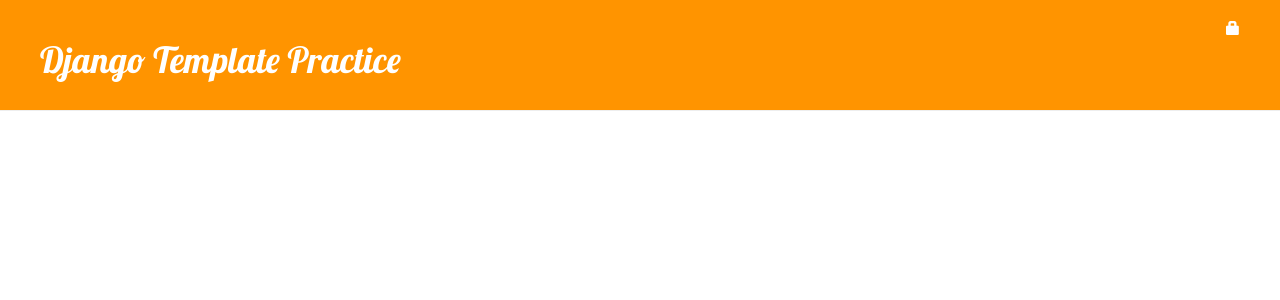
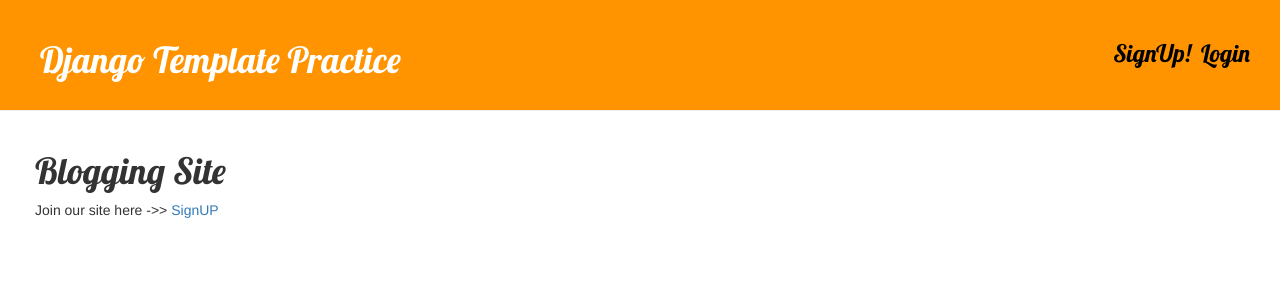
Before and after one commit to xDiego/my-first-blog, a Django app: page / in a window 1280 px wide. Shown: the top 300 px of the page. Run offline with Django 3.2, Linux system fonts and the light colour scheme; data that the repository does not hold is empty; some libraries are stand-ins or nearby versions.

Commit message:
Added new buttons and view changes

```diff
--- a/blog/forms.py
+++ b/blog/forms.py
@@ -16,3 +16,4 @@
 class RegisterForm(forms.Form):
     username = forms.CharField(label='username', max_length=30)
     password = forms.CharField(label='password', widget=forms.PasswordInput)
+    email = forms.EmailField(label='email', widget=forms.EmailInput)
--- a/blog/templates/blog/base.html
+++ b/blog/templates/blog/base.html
@@ -13,11 +13,14 @@
 
   <div class="page-header">
     {% if user.is_authenticated %}
+    <a class="top-menu"><span class="glyphicon glyphicon-cog"></span></a>
     <a href="{% url 'post_new' %}" class="top-menu" data-toggle="tooltip" title="New Post"><span class="glyphicon glyphicon-file"></span></a>
     <a href="{% url 'post_draft_list' %}" class="top-menu" data-toggle="tooltip" title="Drafts"><span class="glyphicon glyphicon-edit"></span></a>
+    <a href="{% url 'post_list'%}" class="top-menu" data-toggle="tooltip" title="Home"><span class="glyphicon glyphicon-home"></span></a>
     <p class="top-menu"><strong>Hello {{ user.username }}</strong><small>(<a href="{% url 'django.contrib.auth.views.logout' %}" data-toggle="tooltip" title="logout">Log out</a>)</small></p>
     {% else %}
-    <a href="{% url 'django.contrib.auth.views.login' %}" class="top-menu"><span class="glyphicon glyphicon-lock"></span></a>
+    <a href="{% url 'django.contrib.auth.views.login' %}" style="float: right; margin-right:10px; color:black;"><h3>Login</h3></a>
+    <a href="{% url 'register' %}" style="float: right; margin-right:10px; color:black;"><h3>SignUp!</h3></a>
     {% endif %}
 
     <h1><a href="/">Django Template Practice</a></h1>
--- /dev/null
+++ b/blog/templates/blog/index.html
@@ -0,0 +1,7 @@
+{% extends 'blog/base.html' %}
+
+{% block content %}
+<h1>Blogging Site</h1>
+<p>Join our site here ->> <a href="{% url 'register' %}">SignUP</a></p>
+
+{% endblock %}
--- a/blog/templates/blog/post_list.html
+++ b/blog/templates/blog/post_list.html
@@ -2,9 +2,9 @@
 
 {% block content %}
   {% for post in posts%}
-      <!--{% if post.published_date %} -->
           <div class="post">
 	    <h1><a href="{% url 'post_detail' pk=post.pk %}">{{post}}</a></h1>
+	    <p>By {{ post.author }}</p>
 	    <div class="date">
 	      <p>published: {{post.published_date}}</p>
 	    </div>
@@ -12,6 +12,5 @@
 	    <a href="{% url 'blog.views.post_detail' pk=post.pk%}">Comments: {{ post.approved_comments.count }}</a>
 	    <hr>
 	  </div>
-<!--      {% endif %} -->
   {% endfor %}
 {% endblock %}
--- a/blog/templates/blog/register.html
+++ b/blog/templates/blog/register.html
@@ -8,10 +8,7 @@
 
 <form method="POST" action="{% url 'blog.views.register' %}">
 {% csrf_token %}
-  {{ form.username.label }}
-  {{ form.username }}
-  {{ form.password.label }}
-  {{ form.password }}
+ {{ form.as_p }}
 <input type="submit" value="Submit Form" />
 <input type="hidden" name="next" value="{{ next }}" />
 </form>
--- a/blog/urls.py
+++ b/blog/urls.py
@@ -2,7 +2,8 @@
 from . import views
 
 urlpatterns = [
-    url(r'^$', views.post_list, name='post_list'),
+    url(r'^$', views.main_page, name='main_page'),
+    url(r'^post_list/', views.post_list, name='post_list'),
     url(r'^post/(?P<pk>[0-9]+)/$', views.post_detail, name='post_detail'),
     url(r'^post/new/$', views.post_new, name='post_new'),
     url(r'^post/(?P<pk>[0-9]+)/edit/$', views.post_edit, name='post_edit'),
--- a/blog/views.py
+++ b/blog/views.py
@@ -1,3 +1,4 @@
+
 from django.shortcuts import render
 from django.utils import timezone
 from django.shortcuts import redirect, get_object_or_404
@@ -7,9 +8,14 @@
 from django.contrib.auth.models import User
 
 # Create your views here.
+def main_page(request):
+    return render(request, 'blog/index.html')
+
 def post_list(request):
-#    posts = Post.objects.filter(published_date__lte=timezone.now()).order_by('published_date')
-    posts = Post.objects.order_by('-published_date')
+    #query db for users post only
+#    print(request.user)
+    posts = Post.objects.filter(author=request.user).order_by('-published_date')
+#    posts = Post.objects.order_by('-published_date')
     return render(request, 'blog/post_list.html', {'posts':posts})
 
 def post_detail(request, pk):
@@ -85,7 +91,7 @@
             name, password = form.cleaned_data.get('username'), form.cleaned_data.get('password')
             newuser = User.objects.create_user(name, password=password)
             newuser.save()
-            return redirect('/')
+            return redirect('blog.views.post_list')
     else:
         form = RegisterForm()
         print('GET')
--- a/mysite/settings.py
+++ b/mysite/settings.py
@@ -27,7 +27,7 @@
 DEBUG = True
 
 ALLOWED_HOSTS = []
-LOGIN_REDIRECT_URL = '/'
+LOGIN_REDIRECT_URL = '/post_list/'
 
 # Application definition
 
```
